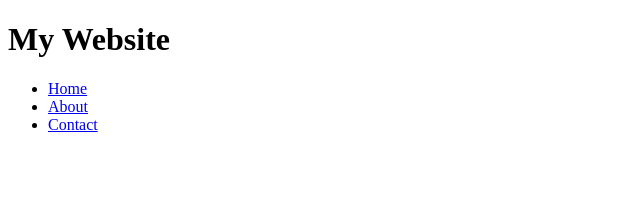
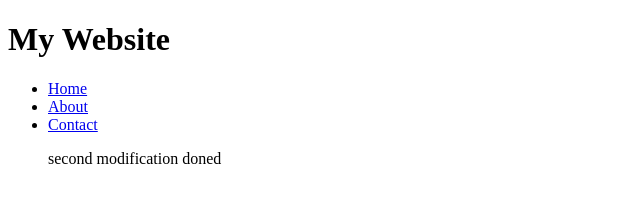
Before and after one commit to Sumesh2106/FSWD_SEP, a plain HTML site: page index.html in a window 1280 px wide. Shown: the whole page, without its empty margins (0-640 px from the left). Drawn offline with Linux system fonts and the light colour scheme.

Commit message:
second modification doned

```diff
--- a/index.html
+++ b/index.html
@@ -13,6 +13,7 @@
                 <li><a href="#">Home</a></li>
                 <li><a href="#">About</a></li>
                 <li><a href="#">Contact</a></li>
+            <p>second modification doned</p>
             </ul>
         </nav>
 
```
